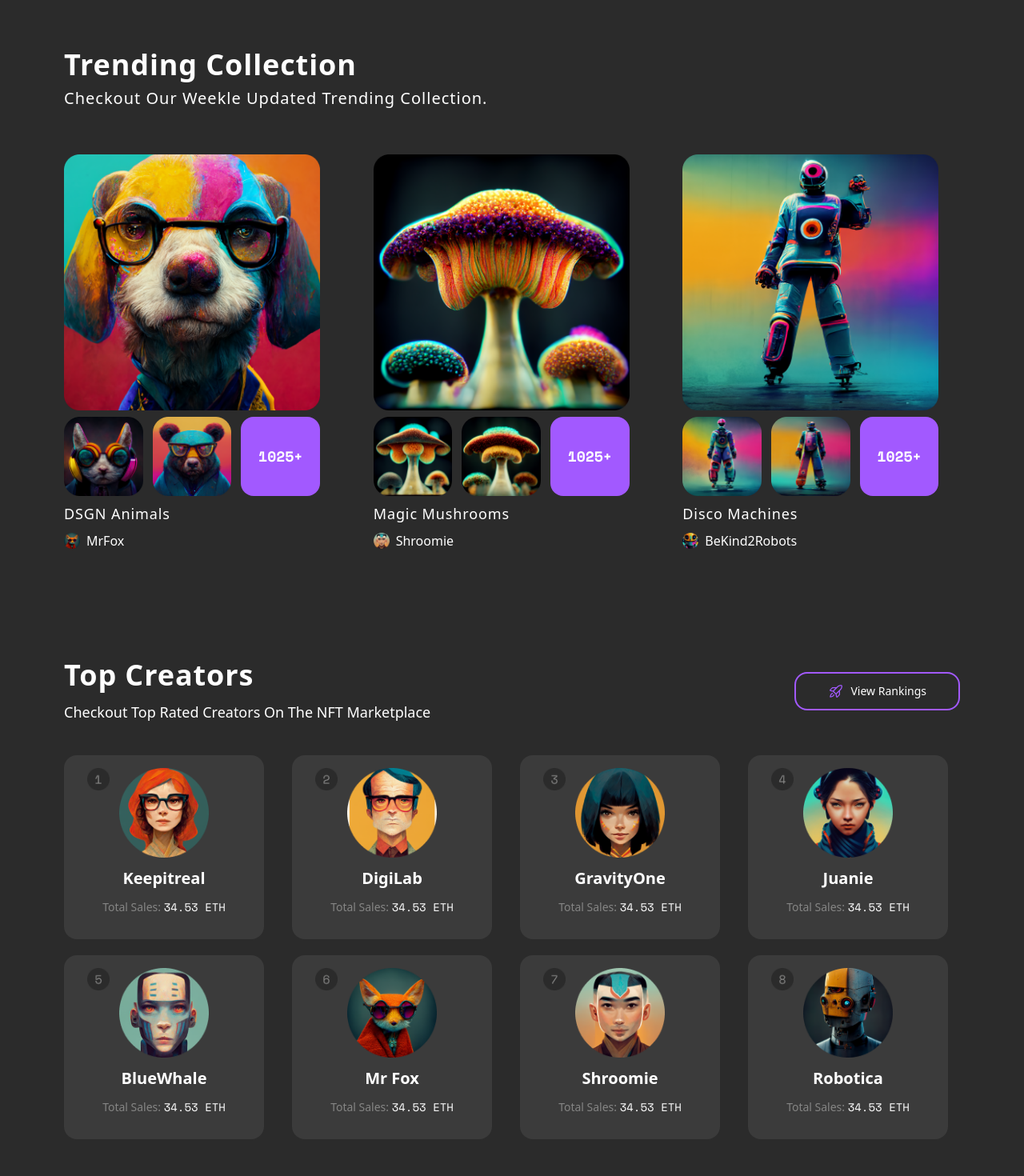
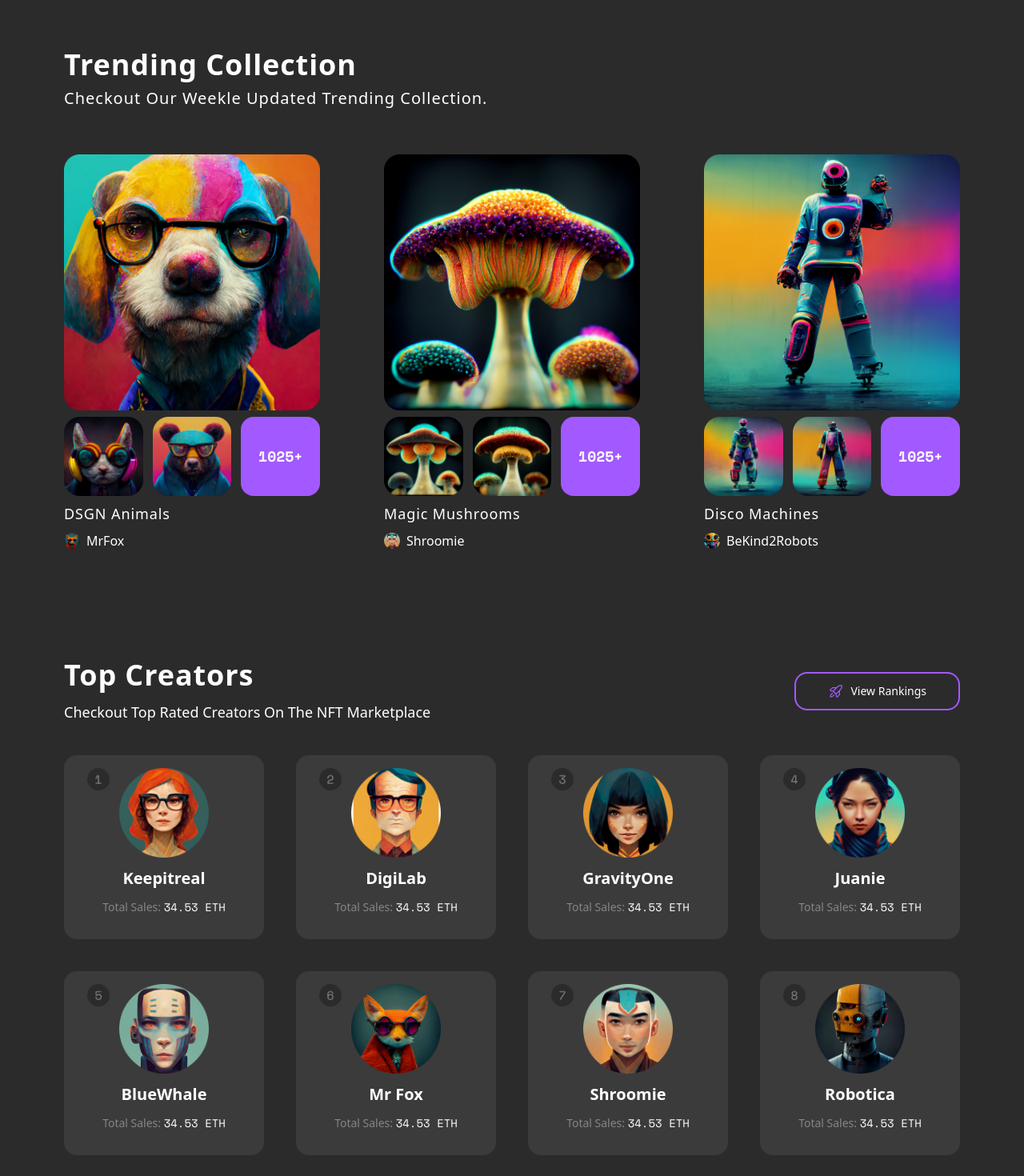
Before and after one commit to redsoftware-hq/NFTMarketPlace, a React (Vite) app: page / in a window 1280 px wide. Shown: the part 680-2150 px from the top of the page at 80% size. Built offline with nearby package versions, Linux system fonts and the light colour scheme.

Commit message:
Style: Flex components from Grid

```diff
--- a/src/component/TopCreators/TopCreatersSec.jsx
+++ b/src/component/TopCreators/TopCreatersSec.jsx
@@ -27,7 +27,7 @@ const TopCreatersSec = () => {
 					</div>
 
 					<div className="creators-container">
-						<div className="mt-10 creators-card grid content-center grid-cols-1 md:grid-cols-2 lg:grid-cols-4 gap-5">
+						<div className="mt-10 creators-card flex flex-1 flex-wrap justify-between gap-10">
 							{artistsData &&
 								artistsData.map((item, index) => {
 									return <ArtistCard key={index} item={item} />;
--- a/src/component/TrendingCollection/TrendingSec.jsx
+++ b/src/component/TrendingCollection/TrendingSec.jsx
@@ -1,6 +1,6 @@
 import React from "react";
 import CollectionCard from "../Cards/CollectionCard";
-import { Collection } from "../../utils/TrendingCollections";
+import { collection } from "../../utils/TrendingCollections";
 
 const TrendingSec = () => {
 	return (
@@ -16,10 +16,10 @@ const TrendingSec = () => {
 						</p>
 					</div>
 
-					<div className="card-Container">
-						<div className="py-14 main-card grid gap-10 grid-cols-1 md:grid-cols-2 lg:grid-cols-3">
-							{Collection &&
-								Collection.map((item, index) => {
+					<div className="card-container">
+						<div className="py-14 collection-card flex flex-1 flex-wrap justify-between">
+							{collection &&
+								collection.map((item, index) => {
 									return <CollectionCard key={index} item={item} />;
 								})}
 						</div>
--- a/src/utils/TrendingCollections.js
+++ b/src/utils/TrendingCollections.js
@@ -11,7 +11,7 @@ import art1 from "../assets/collections/art1.png";
 import art2 from "../assets/collections/art2.png";
 import art3 from "../assets/collections/art3.png";
 
-export let Collection = [
+export let collection = [
 	{
 		id: 1,
 		url: Puppy,
```
Also changed, not shown: src/component/Cards/CollectionCard.jsx (indentation only). Lines whose indentation alone changed are shown as unchanged.
